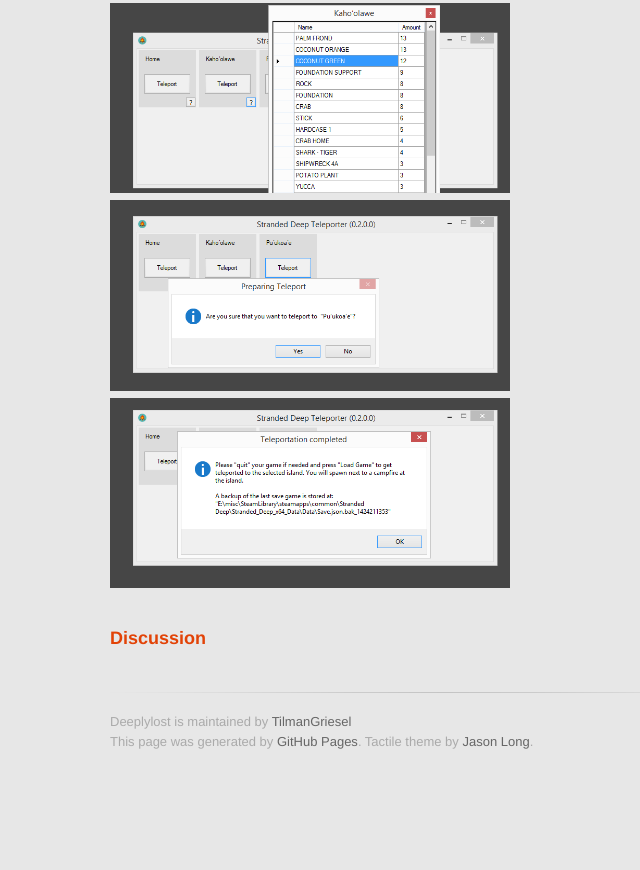
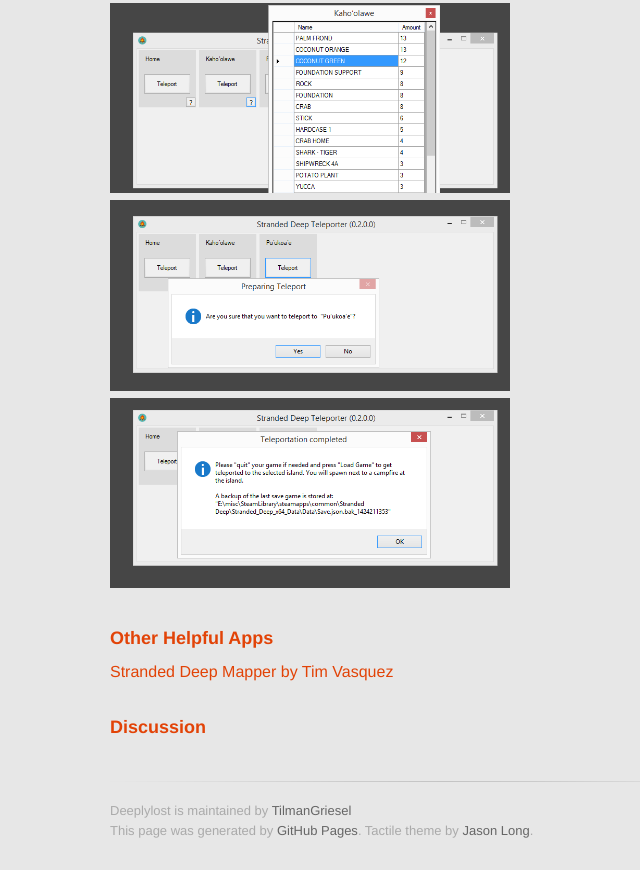
Before and after one commit to TilmanGriesel/DeeplyLost, a plain HTML site: page index.html in a window 1280 px wide. Shown: the part 1980-2850 px from the top of the page, without its empty margins (220-860 px from the left). Before the commit the page ends 2761 px from the top, so only its background shows below. Drawn offline with Linux system fonts and the light colour scheme; a script that the page names is missing; a web font is replaced by a local one.

Commit message:
Added Stranded Deep Mapper by Tim Vasquez as another helpful app

```diff
--- a/index.html
+++ b/index.html
@@ -81,7 +81,14 @@
           <a href="images/screenshots/006.png" target="_blank"><img src="images/screenshots/006.png" width="400px" /></a>
           <a href="images/screenshots/007.png" target="_blank"><img src="images/screenshots/007.png" width="400px" /></a>
 
+          <h3>Other Helpful Apps</h3>
+          <span><a href="http://www.weathergraphics.com/tim/stranded_deep/" target="_blank">Stranded Deep Mapper by Tim Vasquez</a></span>
+
         </section>
+
+
+
+
 
         <section id="comment_content">
           <h3>Discussion</h3>
```
